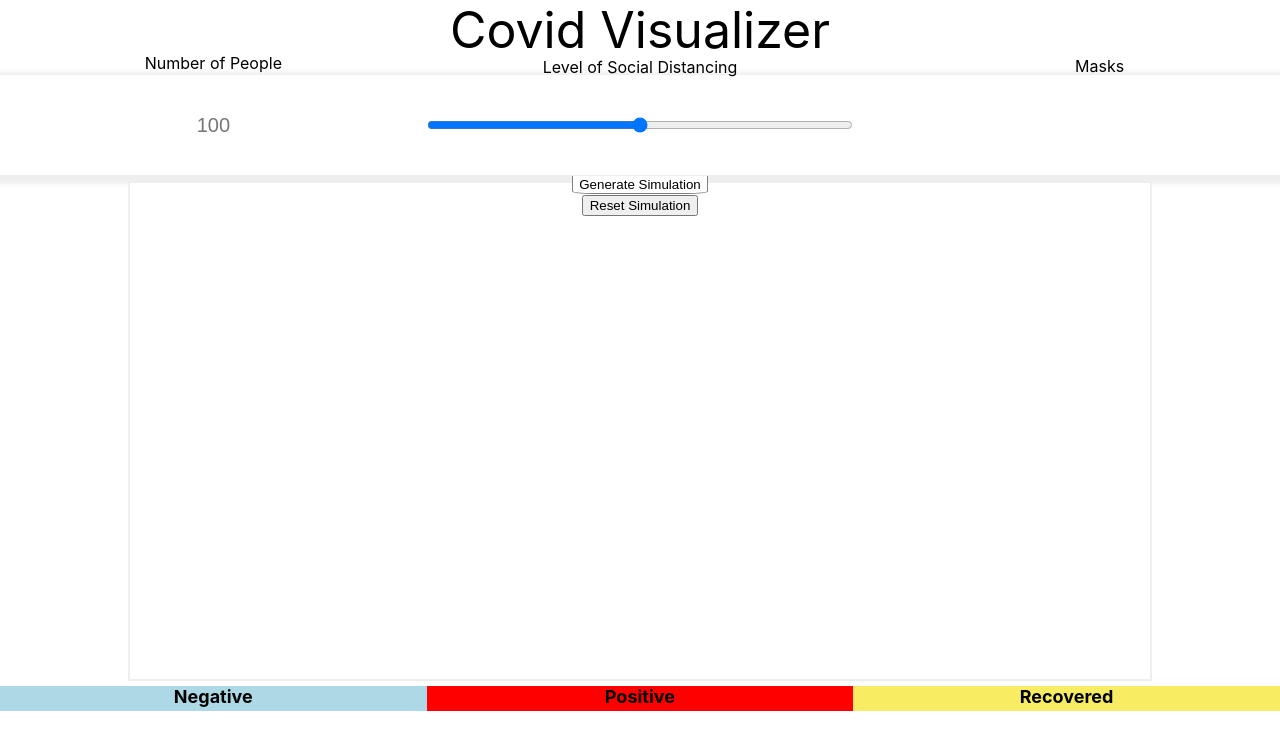
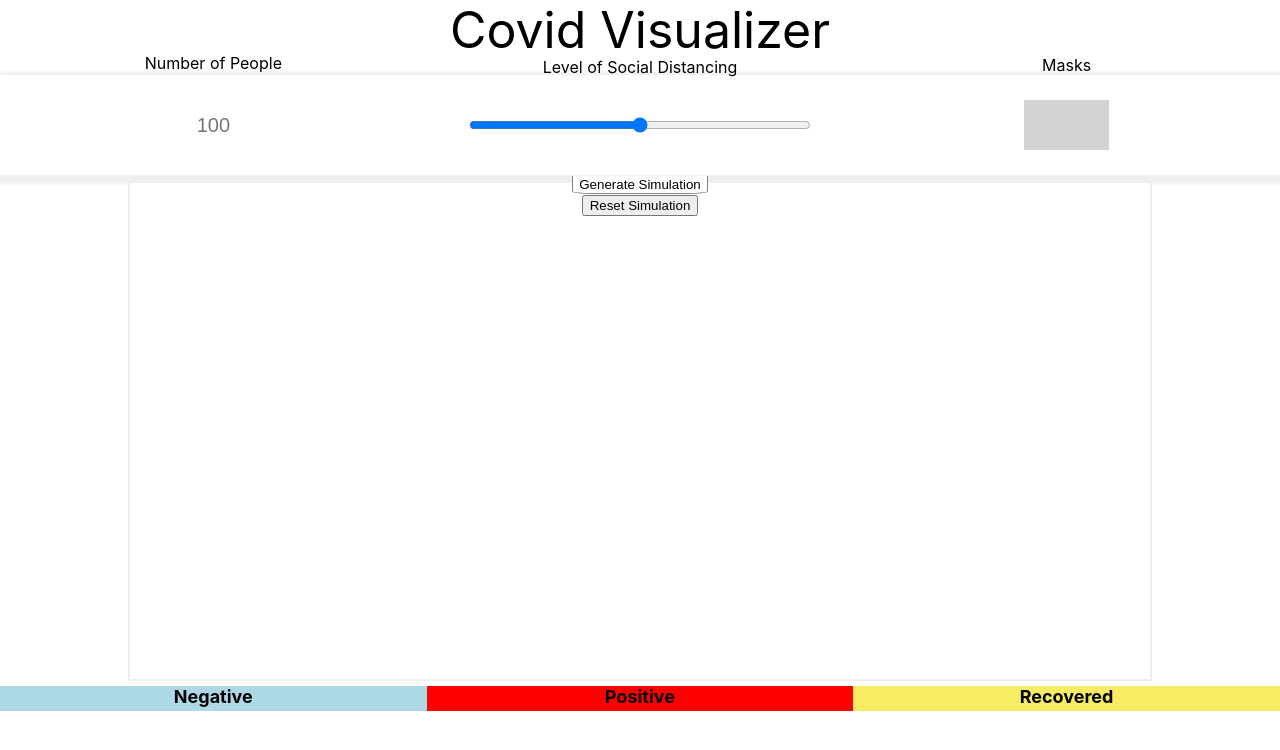
Before and after one commit to njackson1-code/covid-simulator, a React (Create React App) app: page / in a window 1280 px wide. Shown: the top 750 px of the page. Built offline with nearby package versions, Linux system fonts and the light colour scheme.

Commit message:
fixed mask box styling

```diff
--- a/src/App.js
+++ b/src/App.js
@@ -19,20 +19,24 @@ function App() {
         <div id = "topBox">
           <div id = "inputs">
             <div id = "people" className="input">
-              <input id = "numPeople" placeholder="100"></input>
-              <label>Number of People</label>
+              <input class = "ins" id = "numPeople" placeholder="100"></input>
+              <label class="labels">Number of People</label>
             </div>
 
             <div id = "socialDistance" className="input">
-              <input type="range" placeholder="Social Distancing" id ="sd" name="cowbell" min="0" max="100"></input>
-              <label for="cowbell">Level of Social Distancing</label>
+              <input class = "ins" type="range" placeholder="Social Distancing" id ="sd" name="cowbell" min="0" max="100"></input>
+              <label  class="labels" for="cowbell">Level of Social Distancing</label>
             </div>
 
 
             <div id = "maskBox" className="input">
-              <div name = "m" id = {"masks"}></div>
-              <label for="m">Masks</label>
+              <div id = "innerMaskBox">
+                <div class = "ins" name = "m" id = {"masks"}></div>
+              </div>
+
+              <label  class="labels" for="m">Masks</label>
             </div>
+
 
           </div>
 
--- a/src/create.js
+++ b/src/create.js
@@ -19,6 +19,8 @@ class Create extends React.Component{
         let btn = document.getElementById("GenerateSimulation");
         //this.numPeople = document.getElementById('numPeople').value;
         let self = this;
+        let offset =
+        //document.getElementById("masks").style.height = document.getElementById("masks").clientWidth + "px";
         document.addEventListener('click', this.generate);
 
 
--- a/src/index.css
+++ b/src/index.css
@@ -102,8 +102,7 @@ border-bottom-left-radius:15%;
 
 #masks {width:20px; height: 20px;}
 
-
-#inputs div{
+.input {
   box-sizing: border-box;
   float: left;
   position: relative;
@@ -121,7 +120,7 @@ border-bottom-left-radius:15%;
   transition: background-color 1s, font-size 2s, color 2s;
 }
 
-#inputs div label{
+.labels{
   box-sizing: border-box;
   margin: 0;
   border: 0px;
@@ -132,7 +131,7 @@ border-bottom-left-radius:15%;
 }
 
 
-#inputs div input {
+.ins {
   box-sizing: border-box;
   margin: 0px;
   text-align: center;
@@ -147,33 +146,37 @@ border-bottom-left-radius:15%;
 }
 
 #maskBox {
-  box-sizing: border-box;
-  float: left;
-  position: relative;
-  width: 33.333%;
-  height: 100px;
-  padding: 0px;
+
   transition: background-color 1s;
 }
 
+#innerMaskBox {
+
+  width: 100%;
+  height: 100%;
+
+}
+
 #maskBox label{
-  position: absolute;
+
   color: black;
-  top: -19px !important;
-  left: -95px;
+top: -120px;
+
+
+
 }
 
 #masks {
 
-  border-radius: 50%;
+
   position: relative;
-
-  width: 20% !important;
-  height: 65% !important;
-  top: 17.5%;
-
   box-sizing: border-box;
   margin-left: 40%;
+  background-color: lightgray;
+  width: 20%;
+  height: 50%;
+  top: 25%;
+
 }
 
 
@@ -243,8 +246,10 @@ border-bottom-left-radius:15%;
   width: 20px;
   height: 20px;
   border-radius: 50%;
+  -webkit-border-radius: 50%;
   background-color: blue;
   opacity: 0.3;
+
 
   position: absolute;
 }
--- a/src/transmit.js
+++ b/src/transmit.js
@@ -34,6 +34,7 @@ class Transmit extends React.Component{
         element.style.height = "1px"
         element.style.transition = '1.5s';
 
+
         var $el = $("#" + this.id);
 
         this.setState({
@@ -41,15 +42,12 @@ class Transmit extends React.Component{
         });
 
         this.timerID = setTimeout(
-            () => {$el.css({
-                transform: "scale(" + 35 + ")",
-
-
-              });
+            () => {$el.css('-webkit-transform', "scale(" + 35 + ")");
+                $el.css('border-radius', "50%");
                 //element.style.width = "40px";
             //element.style.height = "40px"
         },
-            50
+            5
           );
 
 
```
